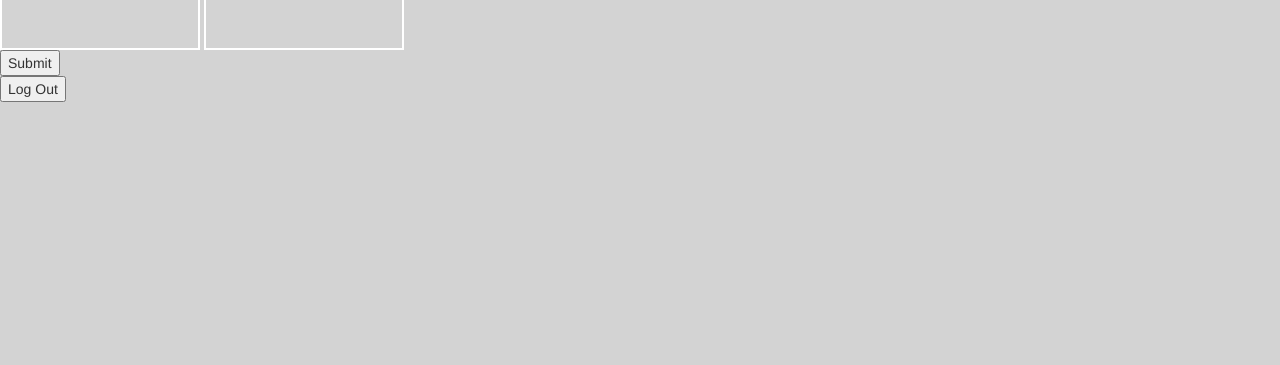
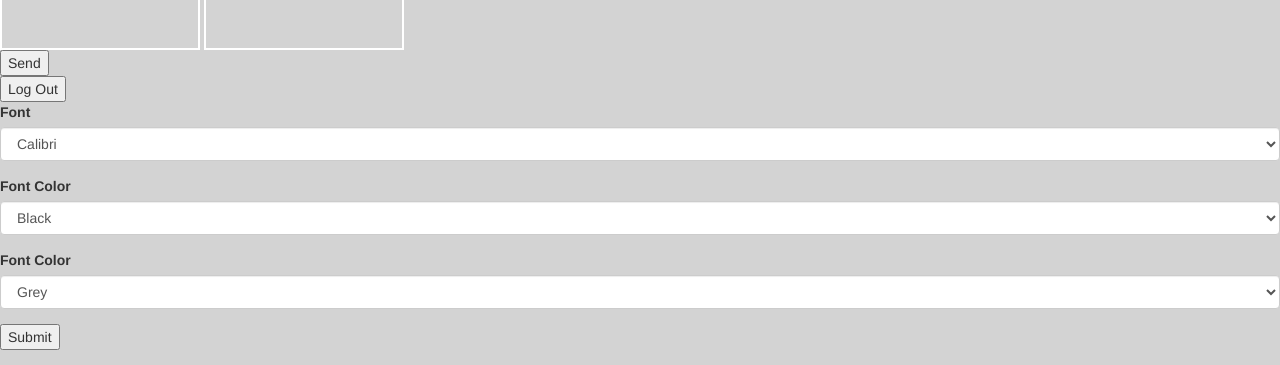
Before and after one commit to DeniseYT/HB_Final_Project, a Flask app: a page that uses templates/base.html in a window 1280 px wide. Shown: the part 620-985 px from the top of the page. Before the commit the page ends 722 px from the top, so only its background shows below. Run offline with Flask 2, Linux system fonts and the light colour scheme; some libraries are stand-ins or nearby versions.

Commit message:
layout feature

```diff
--- a/server.py
+++ b/server.py
@@ -8,6 +8,11 @@ from jinja2 import StrictUndefined
 app = Flask(__name__)
 app.secret_key = "dev"
 app.jinja_env.undefined = StrictUndefined
+
+
+FONTS = ["Calibri", "Helvetica", "Sans-Serif"]
+FONTS_COLORS = ["Black", "Dark Grey", "Dark Blue"]
+BACKGROUND_COLORS = ["Grey", "Pink", "Dark Grey"]
 
 
 @app.route('/')
@@ -78,7 +83,7 @@ def show_login():
 
     if session['user']:
         flash('You are already logged in')
-        return redirect('/build')
+        return redirect('/build/')
 
     return render_template('account.html')
 
@@ -115,15 +120,8 @@ def user_logout():
 def build_new(username):
     """Build a new content."""
 
-    # session["user"] = user.username
     user = crud.get_user_by_username(username)
     return render_template('build_your_own.html', user=user)
-
-    # session['user'] = user.user_id
-    # username = session['user']
-    # profile = crud.get_profile_by_user_id(user_id)
-    # return render_template('build_your_own.html', profile=profile)
-    # second user_id = variable name
 
 
 @app.route('/build', methods=['POST'])
@@ -144,6 +142,9 @@ def build_new_content():
                                   education=education,
                                   contact=contact,
                                   user_id=user_id)
+
+    # user = crud.get_user_by_id(user_id).username
+    # session['user'] = user.username
 
     profile_about = crud.get_profile_by_about(about)
     session["about"] = profile_about.about
@@ -166,6 +167,8 @@ def build_new_content():
     flash("Your profile has been added")
 
     return redirect ('/')
+    # return redirect('/' + 'str(username)') # not working
+    # return redirect (f'/{user.username}') # not working
 
 
 @app.route('/add_comment', methods=['POST'])
@@ -181,6 +184,43 @@ def add_comment():
 
     flash("Your Comment has been added")
     return redirect('/')
+
+@app.route('/layout')
+def layout_option():
+    """User can select layout"""
+
+    return render_template("layout.html")
+
+# @app.route('/font_choice')
+# def font_choice():
+#     """User can select one font"""
+
+#     FONTS = ["Calibri", "Helvetica", "Sans-Serif"]
+
+#     font = request.args.get("font")
+#     return font
+
+
+# @app.route('/font_color_choice')
+# def font_color_choice():
+#     """User can select one font color"""
+
+#     FONTS_COLORS = ["Black", "Dark Grey", "Dark Blue"]
+
+#     font_color = request.args.get("font_color")
+#     return font_color
+
+
+# @app.route('/background_color_choice')
+# def background_color_choice():
+#     """User can select one background color"""
+
+#     BACKGROUND_COLORS = ["Grey", "Pink", "Dark Grey"]
+
+#     background_color = request.args.get("background_color")
+#     return background_color
+
+
 
 
 # @app.route('/')
--- a/templates/base.html
+++ b/templates/base.html
@@ -38,6 +38,7 @@
     </p>
     {% endfor %}
 
+
   {% block body %}{% endblock %}
   {% block after_body %}{% endblock %}
   </body>
--- a/templates/build_your_own.html
+++ b/templates/build_your_own.html
@@ -83,7 +83,7 @@
         </div>
 
         <div>
-                <button id="submit-btn" type="submit">Submit</button>
+            <button id="send-btn" type="submit">Send</button>
         </div>
 </form>
 
@@ -94,10 +94,45 @@
 </form>
 
 
+
+<form id="layout-form" action="/build" method="GET">
+    <div class="form-group">
+        <label for="font-field">Font</label>
+        <select id="font-field" name="font" class="form-control">
+          <option value="Calibri">Calibri</option>
+          <option value="Helvetica">Helvetica</option>
+          <option value="Sans-Serif">Sans-Serif</option>
+        </select>
+    </div>
+
+    <div class="form-group">
+        <label for="font-color-field">Font Color</label>
+        <select id="font-color-field" name="font_color" class="form-control">
+          <option value="Black">Black</option>
+          <option value="Dark Grey">Dark Grey</option>
+          <option value="Dark Blue">Dark Blue</option>
+        </select>
+    </div>
+
+    <div class="form-group">
+        <label for="background-color-field">Font Color</label>
+        <select id="background-color-field" name="background_color" class="form-control">
+          <option value="Grey">Grey</option>
+          <option value="Pink">Pink</option>
+          <option value="Dark Grey">Dark Grey</option>
+        </select>
+    </div>
+
+    <div class="form-group">
+        <input id="submit-btn" type="submit"></input>
+    </div>
+</form>
+
+
     <script>
         "use strict";
-        const submittion = document.querySelector('#submit-btn');
-        submittion.addEventListener('click', () => {
+        const sent = document.querySelector('#send-btn');
+        sent.addEventListener('click', () => {
             alert('Form submit')
         });
     </script>
```
Also changed, not shown: templates/account.html (+9 -2 lines).
